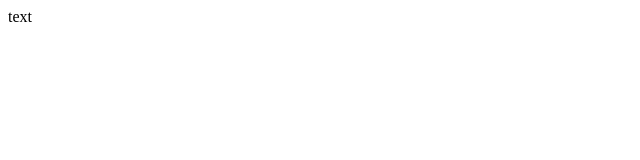
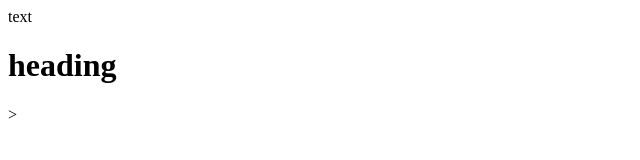
Before and after one commit to Jayden-Ch00/github_learning, a plain HTML site: page index.html in a window 1280 px wide. Shown: the whole page, without its empty margins (0-640 px from the left). Drawn offline with Linux system fonts and the light colour scheme.

Commit message:
added a heading

```diff
--- a/index.html
+++ b/index.html
@@ -1 +1,3 @@
 <p>text</p>
+
+<h1>heading</h1>>
```
